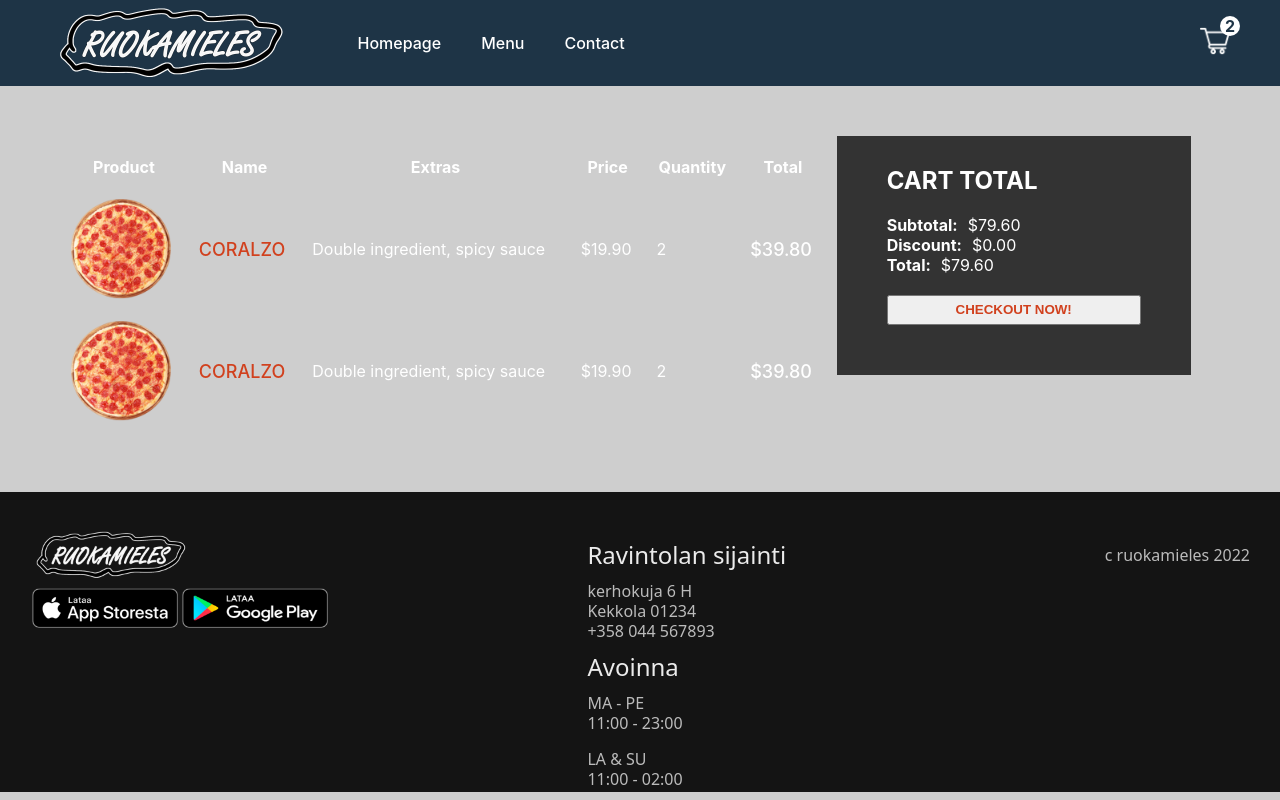
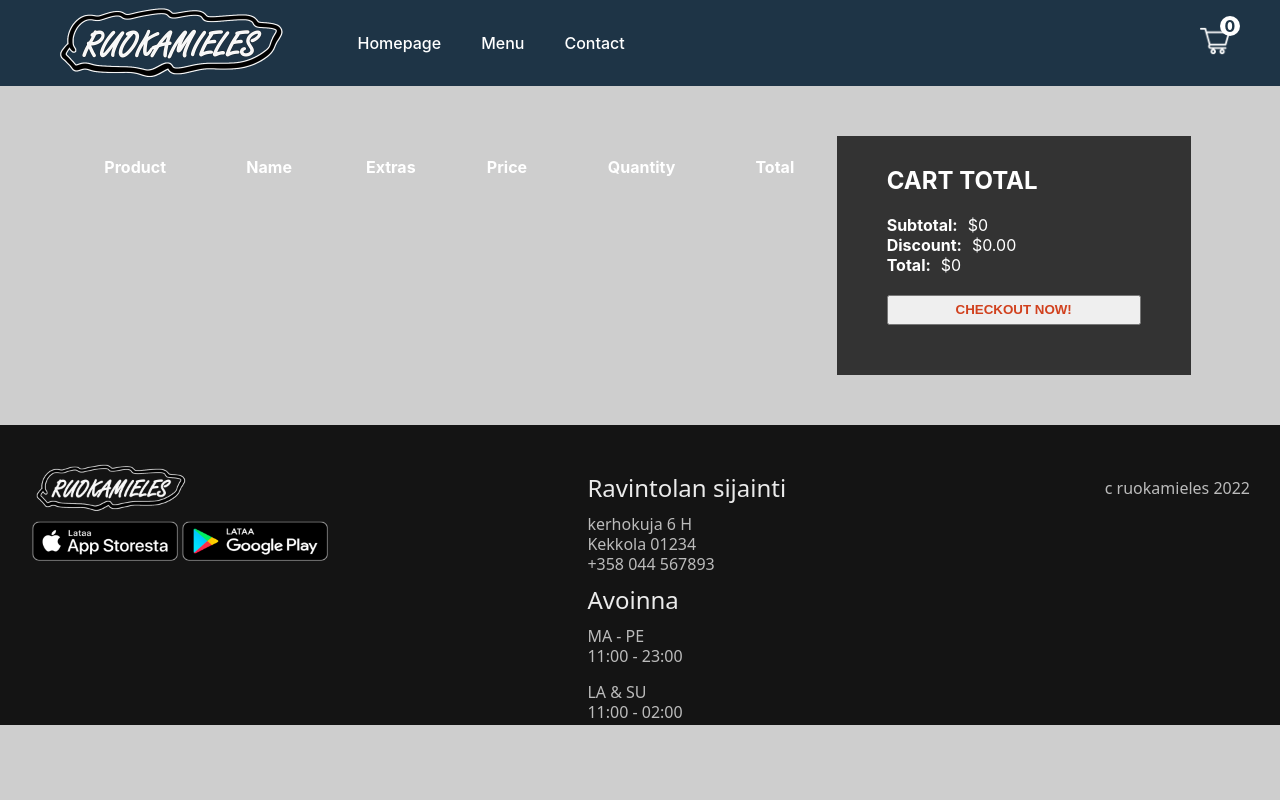
Before and after one commit to jerehellstrom/sovelluskehitysprojekti, a Next.js app: page /cart in a window 1280 px wide. Built offline with nearby package versions, Linux system fonts and the light colour scheme.

Commit message:
cart functionality

```diff
--- a/components/Navbar.jsx
+++ b/components/Navbar.jsx
@@ -1,7 +1,10 @@
 import styles from "../styles/Navbar.module.css"
 import Image from "next/image"
+import { useSelector } from "react-redux";
+import Link from "next/link";
 
 const Navbar = () => {
+    const quantity = useSelector((state) => state.cart.quantity);
     return (
         <div className={styles.container}>
             <div className={styles.item}>
@@ -16,12 +19,14 @@ const Navbar = () => {
                     <li className={styles.listItem}>Contact</li>
                 </ul>
             </div>
+            <Link href="/cart" passHref>
             <div className={styles.cart}>
                 <div>
                 <Image src="/img/cart.png" alt="" width="30" height="30"/>
-                <div className={styles.counter}>2</div>
+                <div className={styles.counter}>{quantity}</div>
                 </div>
             </div>
+            </Link>
         </div>
     )
 }
--- a/package.json
+++ b/package.json
@@ -8,12 +8,14 @@
     "lint": "next lint"
   },
   "dependencies": {
-    "@reduxjs/toolkit": "^1.8.6",
+    "@reduxjs/toolkit": "^1.9.0",
     "axios": "^1.1.3",
     "mongoose": "^6.6.7",
     "next": "^12.0.7",
     "react": "17.0.2",
-    "react-dom": "17.0.2"
+    "react-dom": "17.0.2",
+    "react-redux": "^8.0.5",
+    "redux": "^4.2.0"
   },
   "devDependencies": {
     "eslint": "8.4.1",
--- a/pages/_app.js
+++ b/pages/_app.js
@@ -1,11 +1,15 @@
 import Layout from "../components/Layout";
 import "../styles/globals.css";
+import store from "../redux/store";
+import { Provider } from "react-redux";
 
 function MyApp({ Component, pageProps }) {
   return (
-    <Layout>
-      <Component {...pageProps} />
-    </Layout>
+    <Provider store={store}>
+      <Layout>
+        <Component {...pageProps} />
+      </Layout>
+    </Provider>
   );
 }
 
--- a/pages/cart.jsx
+++ b/pages/cart.jsx
@@ -1,7 +1,11 @@
 import styles from "../styles/Cart.module.css";
 import Image from "next/image";
+import { useDispatch, useSelector } from "react-redux";
+import { castDraft } from "immer";
 
 const Cart = () => {
+  const dispatch = useDispatch()
+  const cart = useSelector((state)=>state.cart);
   return (
     <div className={styles.container}>
       <div className={styles.left}>
@@ -14,11 +18,13 @@ const Cart = () => {
             <th>Quantity</th>
             <th>Total</th>
           </tr>
-          <tr className={styles.tr}>
+          {cart.products.map(product=>(
+
+          <tr className={styles.tr} key={product._id}>
             <td>
               <div className={styles.imgContainer}>
                 <Image
-                  src="/img/pizza.png"
+                  src={product.img}
                   layout="fill"
                   objectFit="cover"
                   alt=""
@@ -26,65 +32,39 @@ const Cart = () => {
               </div>
             </td>
             <td>
-              <span className={styles.name}>CORALZO</span>
+              <span className={styles.name}>{product.title}</span>
             </td>
             <td>
               <span className={styles.extras}>
-                Double ingredient, spicy sauce
+                {product.extras.map(extra=>(
+                  <span key={extra._id}>{extra.text}, </span>
+                ))}
               </span>
             </td>
             <td>
-              <span className={styles.price}>$19.90</span>
+              <span className={styles.price}>${product.price}</span>
             </td>
             <td>
-              <span className={styles.quantity}>2</span>
+              <span className={styles.quantity}>{product.quantity}</span>
             </td>
             <td>
-              <span className={styles.total}>$39.80</span>
+              <span className={styles.total}>${product.price * product.quantity}</span>
             </td>
           </tr>
-          <tr className={styles.tr}>
-            <td>
-              <div className={styles.imgContainer}>
-                <Image
-                  src="/img/pizza.png"
-                  layout="fill"
-                  objectFit="cover"
-                  alt=""
-                />
-              </div>
-            </td>
-            <td>
-              <span className={styles.name}>CORALZO</span>
-            </td>
-            <td>
-              <span className={styles.extras}>
-                Double ingredient, spicy sauce
-              </span>
-            </td>
-            <td>
-              <span className={styles.price}>$19.90</span>
-            </td>
-            <td>
-              <span className={styles.quantity}>2</span>
-            </td>
-            <td>
-              <span className={styles.total}>$39.80</span>
-            </td>
-          </tr>
+           ))}
         </table>
       </div>
       <div className={styles.right}>
         <div className={styles.wrapper}>
           <h2 className={styles.title}>CART TOTAL</h2>
           <div className={styles.totalText}>
-            <b className={styles.totalTextTitle}>Subtotal:</b>$79.60
+            <b className={styles.totalTextTitle}>Subtotal:</b>${cart.total}
           </div>
           <div className={styles.totalText}>
             <b className={styles.totalTextTitle}>Discount:</b>$0.00
           </div>
           <div className={styles.totalText}>
-            <b className={styles.totalTextTitle}>Total:</b>$79.60
+            <b className={styles.totalTextTitle}>Total:</b>${cart.total}
           </div>
           <button className={styles.button}>CHECKOUT NOW!</button>
         </div>
--- /dev/null
+++ b/redux/cartSlice.js
@@ -0,0 +1,23 @@
+import {createSlice} from "@reduxjs/toolkit"
+
+const cartSlice = createSlice({
+    name:"cart",
+    initialState: {
+        products:[],
+        quantity: 0,
+        total: 0,
+    },
+    reducers: {
+        addProduct:(state, action) => {
+            state.products.push(action.payload);
+            state.quantity += 1;
+            state.total += action.payload.price * action.payload.quantity;
+        },
+        reset: (state) => {
+            state = initialState;
+        },
+    },
+});
+
+export const {addProduct, reset } = cartSlice.actions;
+export default cartSlice.reducer;
--- /dev/null
+++ b/redux/store.js
@@ -0,0 +1,8 @@
+import { configureStore } from "@reduxjs/toolkit";
+import cartReducer from "./cartSlice";
+
+export default configureStore({
+    reducer: {
+        cart: cartReducer,
+    },
+});
```
Also changed, not shown: pages/product/[id].jsx (+8 -1 lines), 1 other file (tests, documents, lock files or other folders).
